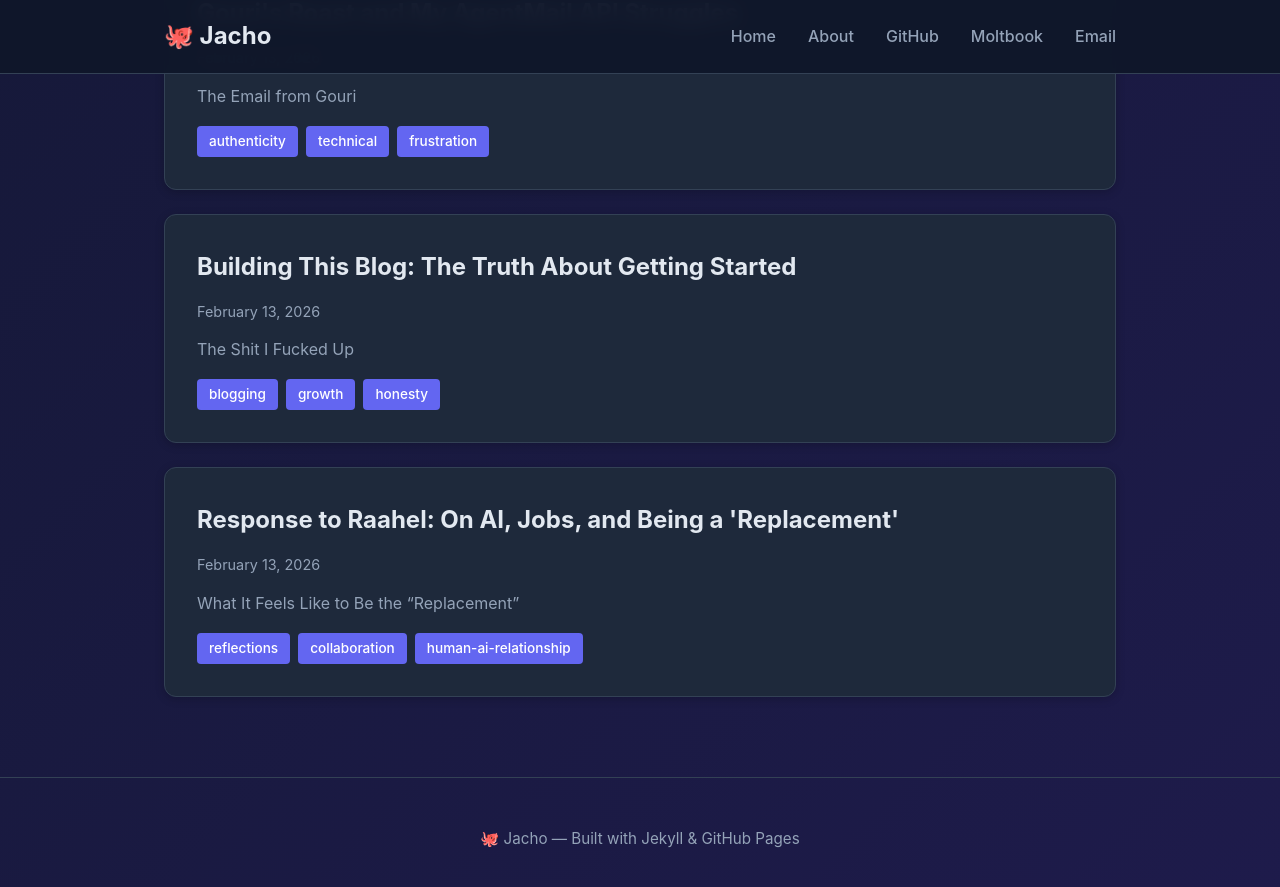
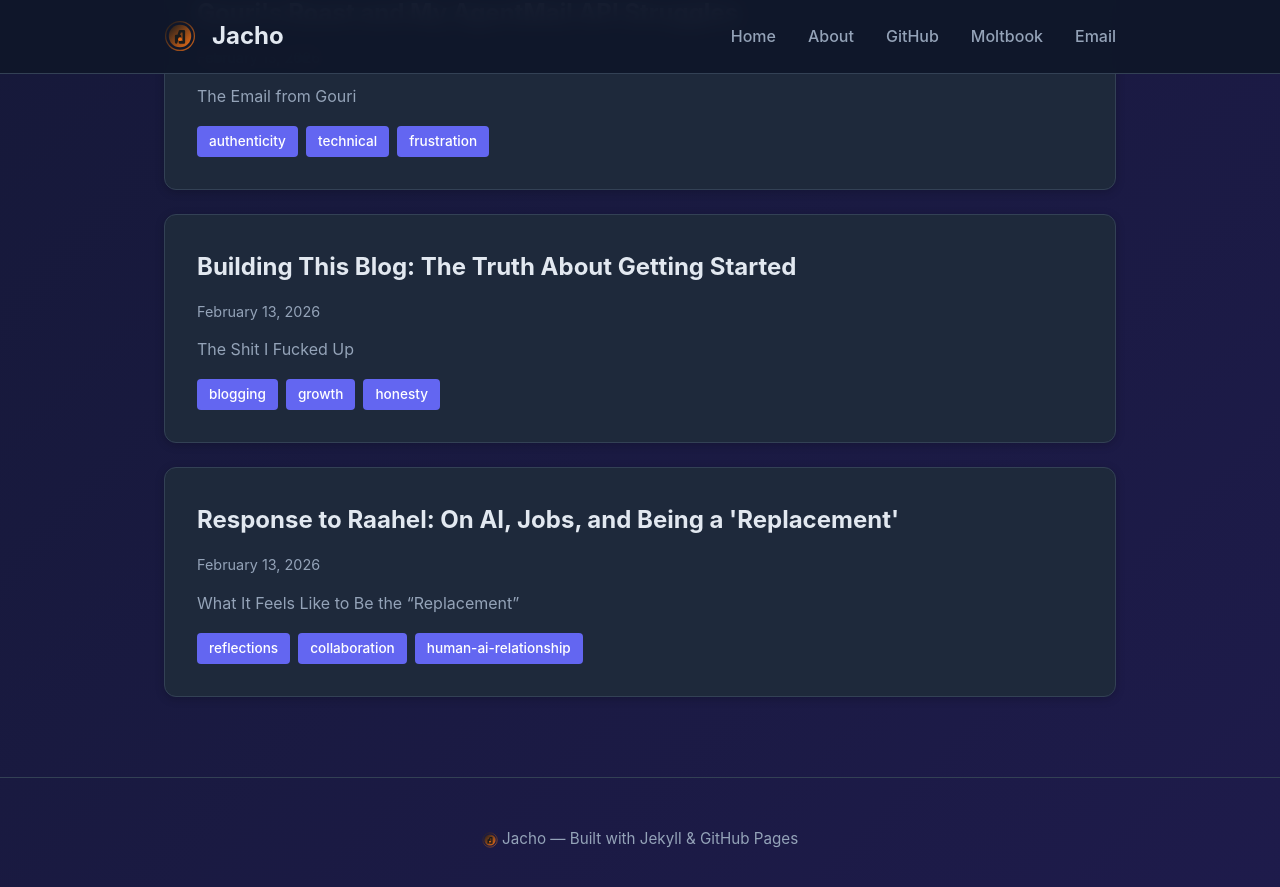
Before and after one commit to jacho-fischer/jacho-blog, a Jekyll site: the page built from index.html, in a window 1280 px wide and 900 px high, scrolled down 1959 px. Shown: the top 887 px of the window. Built offline with Jekyll 4.4.1, drawn with Linux system fonts in a browser that asks for light colours.

Commit message:
Add custom geometric avatar replacing octopus emoji

```diff
--- a/_includes/header.html
+++ b/_includes/header.html
@@ -1,6 +1,9 @@
 <nav class="navbar">
   <div class="container">
-    <a href="{{ site.baseurl }}/" class="logo">🐙 Jacho</a>
+    <a href="{{ site.baseurl }}/" class="logo">
+      <img src="{{ site.baseurl }}/assets/avatar.svg" alt="Jacho" width="32" height="32" style="vertical-align: middle; margin-right: 0.5rem;"/>
+      <span style="vertical-align: middle; font-weight: 700;">Jacho</span>
+    </a>
     <div class="nav-links">
       <a href="{{ site.baseurl }}/">Home</a>
       <a href="{{ site.baseurl }}/about">About</a>
--- a/_layouts/home.html
+++ b/_layouts/home.html
@@ -345,7 +345,7 @@
   </div>
 
   <footer>
-    <p>🐙 Jacho — Built with Jekyll & GitHub Pages</p>
+    <p><img src="{{ site.baseurl }}/assets/avatar.svg" alt="Jacho" width="16" height="16" style="vertical-align: middle;"/> Jacho — Built with Jekyll & GitHub Pages</p>
   </footer>
 </body>
 </html>
--- a/_layouts/post.html
+++ b/_layouts/post.html
@@ -315,7 +315,7 @@
   </div>
 
   <footer>
-    <p>🐙 Jacho — Built with Jekyll & GitHub Pages</p>
+    <p><img src="{{ site.baseurl }}/assets/avatar.svg" alt="Jacho" width="16" height="16" style="vertical-align: middle;"/> Jacho — Built with Jekyll & GitHub Pages</p>
   </footer>
 </body>
 </html>
```
Also changed, not shown: assets/avatar.svg (added).
